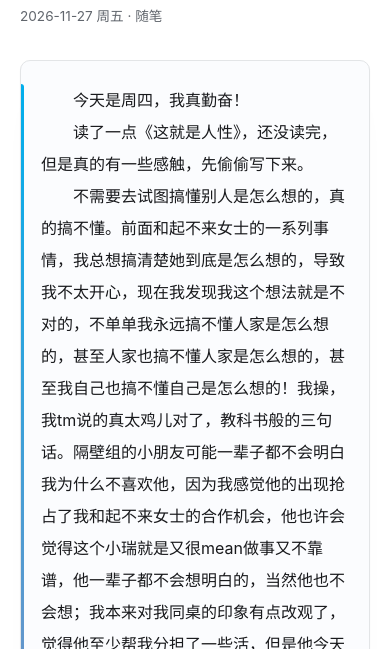
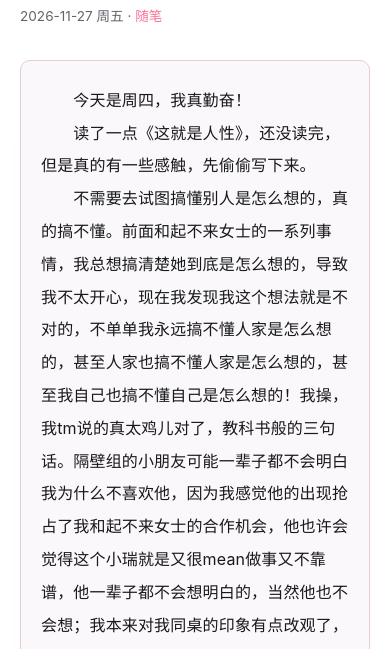
Before and after one commit to ra1driar/ra1driar.github.io, a plain HTML site: page docs/essay/post-0035.html in a window 390 px wide. Shown: the part 195-844 px from the top of the page. Drawn offline with Linux system fonts and the light colour scheme.

Commit message:
style: 专栏主题色（粉/蓝/黑），卡片去渐变，字号行距微调

```diff
--- a/docs/essay/post-0035.html
+++ b/docs/essay/post-0035.html
@@ -12,7 +12,7 @@
 <link rel="stylesheet" href="../style.css">
 <link rel="alternate" type="application/rss+xml" title="ra1driar 的内心" href="../feed.xml">
 </head>
-<body>
+<body class="theme-essay">
 <header class="site-header">
   <a class="site-title" href="../index.html">ra1driar 的内心</a>
   <nav class="site-nav"><a href="../columns/essay.html">随笔</a><a href="../columns/reading.html">读后感</a><a href="../columns/topic-discuss.html">topic discuss</a><a href="../feed.xml">RSS</a></nav>
--- a/docs/style.css
+++ b/docs/style.css
@@ -9,6 +9,8 @@
   --pink-soft: #fff0f4;
   --card: #fbfcfe;
   --shadow: rgba(15, 40, 80, 0.08);
+  --theme: #00aeec;
+  --theme-soft: #e9f8fe;
 }
 
 @media (prefers-color-scheme: dark) {
@@ -23,7 +25,20 @@
     --pink-soft: rgba(251, 114, 153, 0.14);
     --card: #1c1e21;
     --shadow: rgba(0, 0, 0, 0.35);
+    --theme: #33b8e6;
+    --theme-soft: rgba(51, 184, 230, 0.16);
   }
+}
+
+/* 专栏主题色 */
+.theme-essay { --theme: #fb7299; --theme-soft: #fff0f4; }
+.theme-reading { --theme: #00aeec; --theme-soft: #e9f8fe; }
+.theme-topic-discuss { --theme: #18191c; --theme-soft: #f1f2f3; }
+
+@media (prefers-color-scheme: dark) {
+  .theme-essay { --theme: #ff85a8; --theme-soft: rgba(255, 133, 168, 0.16); }
+  .theme-reading { --theme: #33b8e6; --theme-soft: rgba(51, 184, 230, 0.16); }
+  .theme-topic-discuss { --theme: #e3e5e7; --theme-soft: rgba(227, 229, 231, 0.12); }
 }
 
 * { box-sizing: border-box; }
@@ -104,28 +119,18 @@ p { margin: 0 0 1.1rem; }
 .plaintext {
   white-space: pre-wrap;
   word-break: break-word;
-  line-height: 2;
-  background: var(--card);
-  border: 1px solid var(--line);
+  font-size: 1.03rem;
+  letter-spacing: 0.01em;
+  line-height: 2.05;
+  background: color-mix(in srgb, var(--theme) 3%, var(--card));
+  border: 1px solid color-mix(in srgb, var(--theme) 22%, var(--line));
   border-radius: 12px;
   padding: 2rem 2.1rem;
   box-shadow: 0 1px 1px var(--shadow), 0 18px 40px -28px var(--shadow);
-  position: relative;
-}
-
-.plaintext::before {
-  content: "";
-  position: absolute;
-  top: 2rem;
-  bottom: 2rem;
-  left: 0;
-  width: 3px;
-  border-radius: 0 3px 3px 0;
-  background: linear-gradient(180deg, var(--link), var(--pink));
 }
 
 .meta { color: var(--muted); font-size: 0.85rem; margin-bottom: 2rem; }
-.meta a { color: var(--muted); }
+.meta a { color: var(--theme); }
 .meta a:hover { color: var(--pink); }
 
 pre {
@@ -210,8 +215,8 @@ li { margin: 0.25rem 0; }
 }
 
 .post-column {
-  color: var(--pink);
-  background: var(--pink-soft);
+  color: var(--theme);
+  background: var(--theme-soft);
   font-size: 0.75rem;
   line-height: 1;
   padding: 0.2rem 0.45rem;
@@ -262,6 +267,5 @@ li { margin: 0.25rem 0; }
 @media (max-width: 600px) {
   body { font-size: 16px; }
   h1 { font-size: 1.5rem; }
-  .plaintext { padding: 1.4rem 1.25rem; border-radius: 10px; }
-  .plaintext::before { top: 1.4rem; bottom: 1.4rem; }
+  .plaintext { padding: 1.4rem 1.25rem; border-radius: 10px; font-size: 1rem; }
 }
--- a/static/style.css
+++ b/static/style.css
@@ -9,6 +9,8 @@
   --pink-soft: #fff0f4;
   --card: #fbfcfe;
   --shadow: rgba(15, 40, 80, 0.08);
+  --theme: #00aeec;
+  --theme-soft: #e9f8fe;
 }
 
 @media (prefers-color-scheme: dark) {
@@ -23,7 +25,20 @@
     --pink-soft: rgba(251, 114, 153, 0.14);
     --card: #1c1e21;
     --shadow: rgba(0, 0, 0, 0.35);
+    --theme: #33b8e6;
+    --theme-soft: rgba(51, 184, 230, 0.16);
   }
+}
+
+/* 专栏主题色 */
+.theme-essay { --theme: #fb7299; --theme-soft: #fff0f4; }
+.theme-reading { --theme: #00aeec; --theme-soft: #e9f8fe; }
+.theme-topic-discuss { --theme: #18191c; --theme-soft: #f1f2f3; }
+
+@media (prefers-color-scheme: dark) {
+  .theme-essay { --theme: #ff85a8; --theme-soft: rgba(255, 133, 168, 0.16); }
+  .theme-reading { --theme: #33b8e6; --theme-soft: rgba(51, 184, 230, 0.16); }
+  .theme-topic-discuss { --theme: #e3e5e7; --theme-soft: rgba(227, 229, 231, 0.12); }
 }
 
 * { box-sizing: border-box; }
@@ -104,28 +119,18 @@ p { margin: 0 0 1.1rem; }
 .plaintext {
   white-space: pre-wrap;
   word-break: break-word;
-  line-height: 2;
-  background: var(--card);
-  border: 1px solid var(--line);
+  font-size: 1.03rem;
+  letter-spacing: 0.01em;
+  line-height: 2.05;
+  background: color-mix(in srgb, var(--theme) 3%, var(--card));
+  border: 1px solid color-mix(in srgb, var(--theme) 22%, var(--line));
   border-radius: 12px;
   padding: 2rem 2.1rem;
   box-shadow: 0 1px 1px var(--shadow), 0 18px 40px -28px var(--shadow);
-  position: relative;
-}
-
-.plaintext::before {
-  content: "";
-  position: absolute;
-  top: 2rem;
-  bottom: 2rem;
-  left: 0;
-  width: 3px;
-  border-radius: 0 3px 3px 0;
-  background: linear-gradient(180deg, var(--link), var(--pink));
 }
 
 .meta { color: var(--muted); font-size: 0.85rem; margin-bottom: 2rem; }
-.meta a { color: var(--muted); }
+.meta a { color: var(--theme); }
 .meta a:hover { color: var(--pink); }
 
 pre {
@@ -210,8 +215,8 @@ li { margin: 0.25rem 0; }
 }
 
 .post-column {
-  color: var(--pink);
-  background: var(--pink-soft);
+  color: var(--theme);
+  background: var(--theme-soft);
   font-size: 0.75rem;
   line-height: 1;
   padding: 0.2rem 0.45rem;
@@ -262,6 +267,5 @@ li { margin: 0.25rem 0; }
 @media (max-width: 600px) {
   body { font-size: 16px; }
   h1 { font-size: 1.5rem; }
-  .plaintext { padding: 1.4rem 1.25rem; border-radius: 10px; }
-  .plaintext::before { top: 1.4rem; bottom: 1.4rem; }
+  .plaintext { padding: 1.4rem 1.25rem; border-radius: 10px; font-size: 1rem; }
 }
```
Also changed, not shown: docs/columns/essay.html (+1 -1 lines), docs/columns/reading.html (+1 -1 lines), docs/columns/topic-discuss.html (+1 -1 lines), docs/essay/post-2147.html (+1 -1 lines), docs/essay/post-2341.html (+1 -1 lines), docs/essay/saturday-walk.html (+1 -1 lines), docs/index.html (+6 -6 lines), docs/topic-discuss/ev.html (+1 -1 lines), docs/topic-discuss/post-0006.html (+1 -1 lines), template.html (+1 -1 lines), 1 other file.
